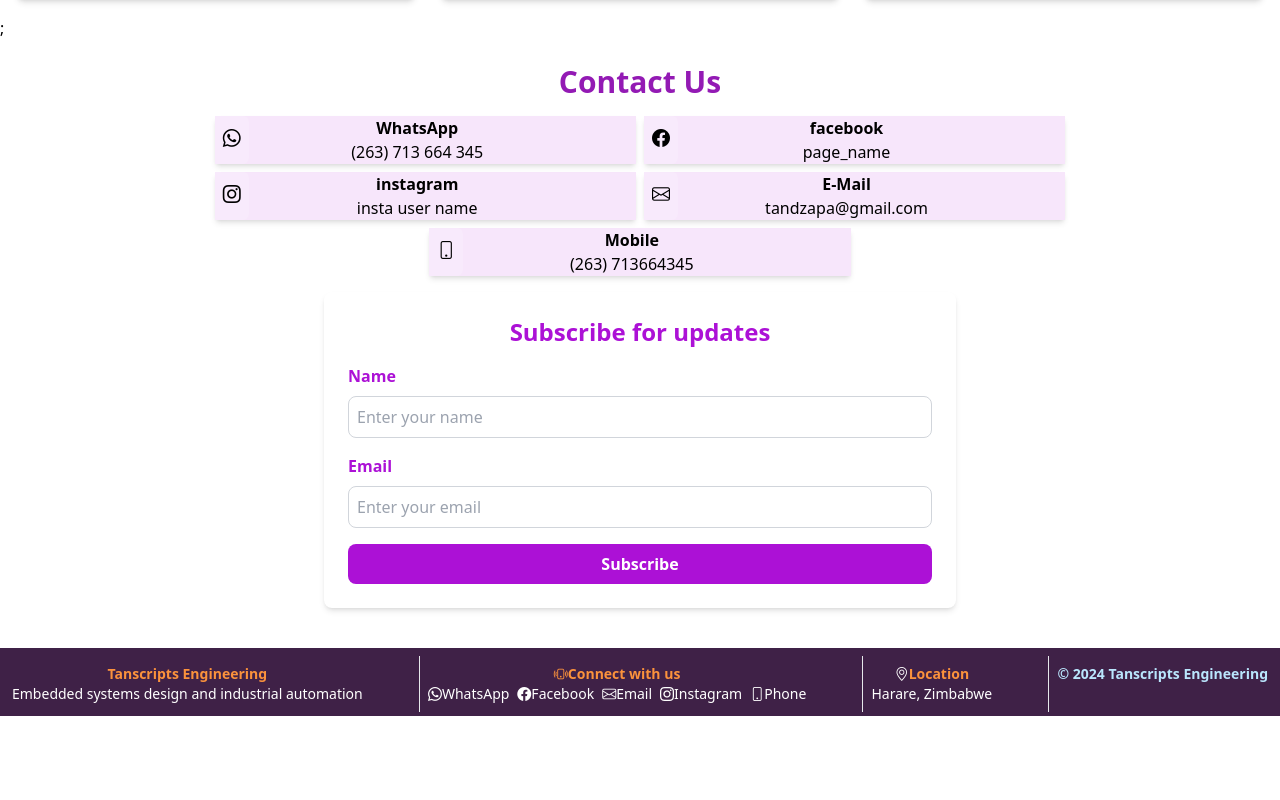
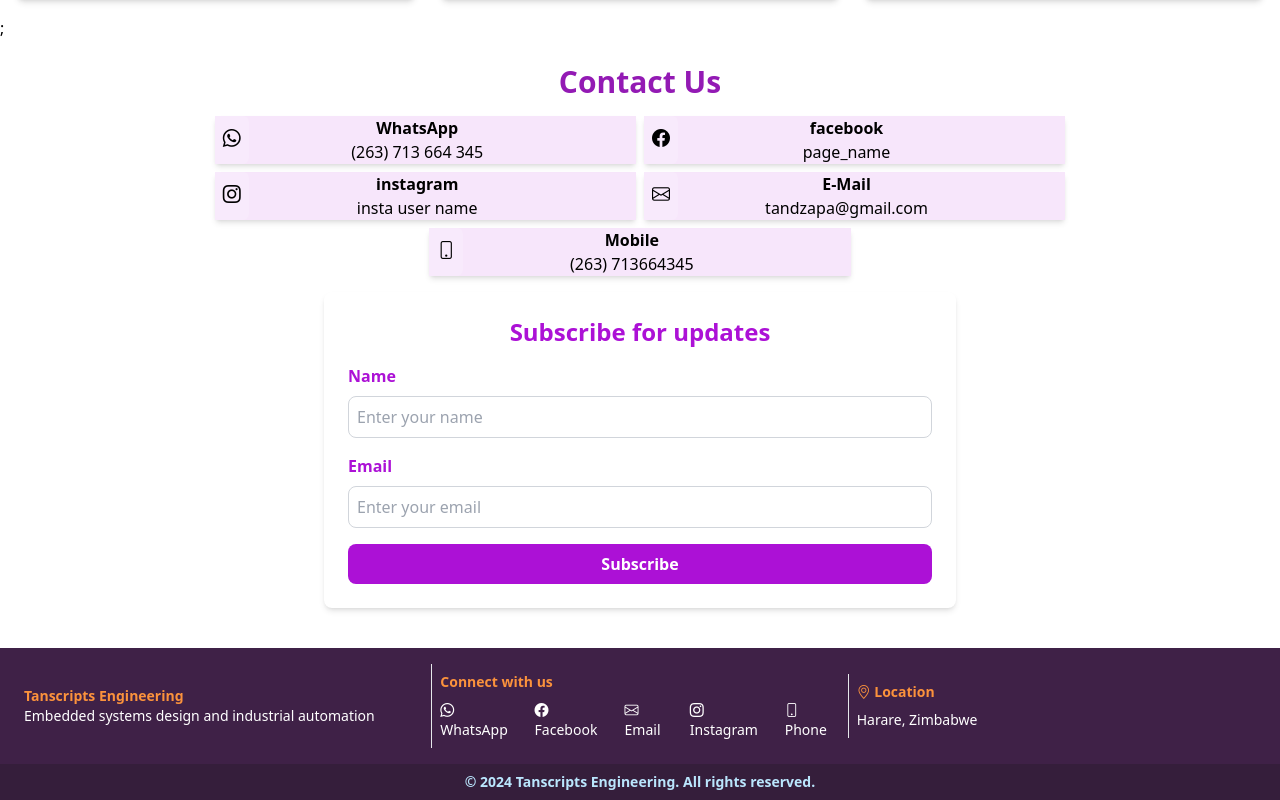
Before and after one commit to worshix/tanscripts, a Next.js app: page / in a window 1280 px wide. Shown: the part 3146-3946 px from the top of the page. Before the commit the page ends 3862 px from the top, so only its background shows below. Built offline with nearby package versions, Linux system fonts and the light colour scheme.

Commit message:
footer done

```diff
--- a/src/components/Footer.jsx
+++ b/src/components/Footer.jsx
@@ -1,30 +1,42 @@
-//nice footer
 export default function Footer() {
   return (
-    <>
-    <footer  className='divide-y w-full p-1 bg-main-800 text-white text-sm mt-4 sm:flex justify-between flex-wrap sm:divide-x sm:divide-y-0 pt-2'>
-      <div className='p-2'>
-        <h3 className='text-orange-400 font-bold text-center'>Tanscripts Engineering</h3>
-        <p>Embedded systems design and industrial automation</p>
+    <footer className="bg-main-800 text-white text-sm w-full mt-4">
+      <div className="flex flex-col sm:flex-row justify-between items-center divide-y sm:divide-y-0 sm:divide-x p-4">
+        <div className="flex-1 p-2 text-center sm:text-left">
+          <h3 className="text-orange-400 font-bold">Tanscripts Engineering</h3>
+          <p>Embedded systems design and industrial automation</p>
+        </div>
+
+        <div className="flex-1 p-2 text-center sm:text-left">
+          <h4 className="text-orange-400 font-bold mb-2">Connect with us</h4>
+          <ul className="flex justify-center sm:justify-start gap-4">
+            <li>
+              <a href="https://wa.me/263713664345" className="bi bi-whatsapp"> WhatsApp</a>
+            </li>
+            <li>
+              <a href="#" className="bi bi-facebook"> Facebook</a>
+            </li>
+            <li>
+              <a href="mailto:tanscriptsengineering@gmail.com" className="bi bi-envelope"> Email</a>
+            </li>
+            <li>
+              <a href="#" className="bi bi-instagram"> Instagram</a>
+            </li>
+            <li>
+              <a href="tel:+263713664345" className="bi bi-phone"> Phone</a>
+            </li>
+          </ul>
+        </div>
+
+        <div className="flex-1 p-2 text-center sm:text-left">
+          <h4 className="text-orange-400 font-bold mb-2"><i className="bi bi-geo-alt"></i> Location</h4>
+          <p>Harare, Zimbabwe</p>
+        </div>
       </div>
-      <div className='p-2'>
-        <h4 className='text-orange-400 font-bold text-center bi bi-phone-vibrate'>Connect with us</h4>
-        <ul className='flex gap-2 flex-wrap'>
-          <li><a href="https://wa.me/263713664345" className='bi bi-whatsapp'>WhatsApp</a></li>
-	        <li><a href="#" className='bi bi-facebook'>Facebook</a></li>
-          <li><a href="mailto:tanscriptsengineering@gmail.com" className='bi bi-envelope'>Email</a></li>
-          <li><a href="#" className='bi bi-instagram'>Instagram</a></li>
-	        <li><a href="tel:+263713664345" className='bi bi-phone'>Phone</a></li>
-        </ul>
-      </div>
-      <div className='p-2'>
-        <h4 className='text-orange-400 font-bold text-center'><i className='text-white bi bi-geo-alt'></i>Location</h4>
-        <p>Harare, Zimbabwe</p>
-      </div>
-      <div className='p-2'>
-        <p className='text-center text-sky-200 font-bold'>© {new Date().getFullYear()} Tanscripts Engineering</p>
+
+      <div className="bg-main-900 text-sky-200 font-bold text-center p-2">
+        <p>© {new Date().getFullYear()} Tanscripts Engineering. All rights reserved.</p>
       </div>
     </footer>
-    </>
   );
 }
```
